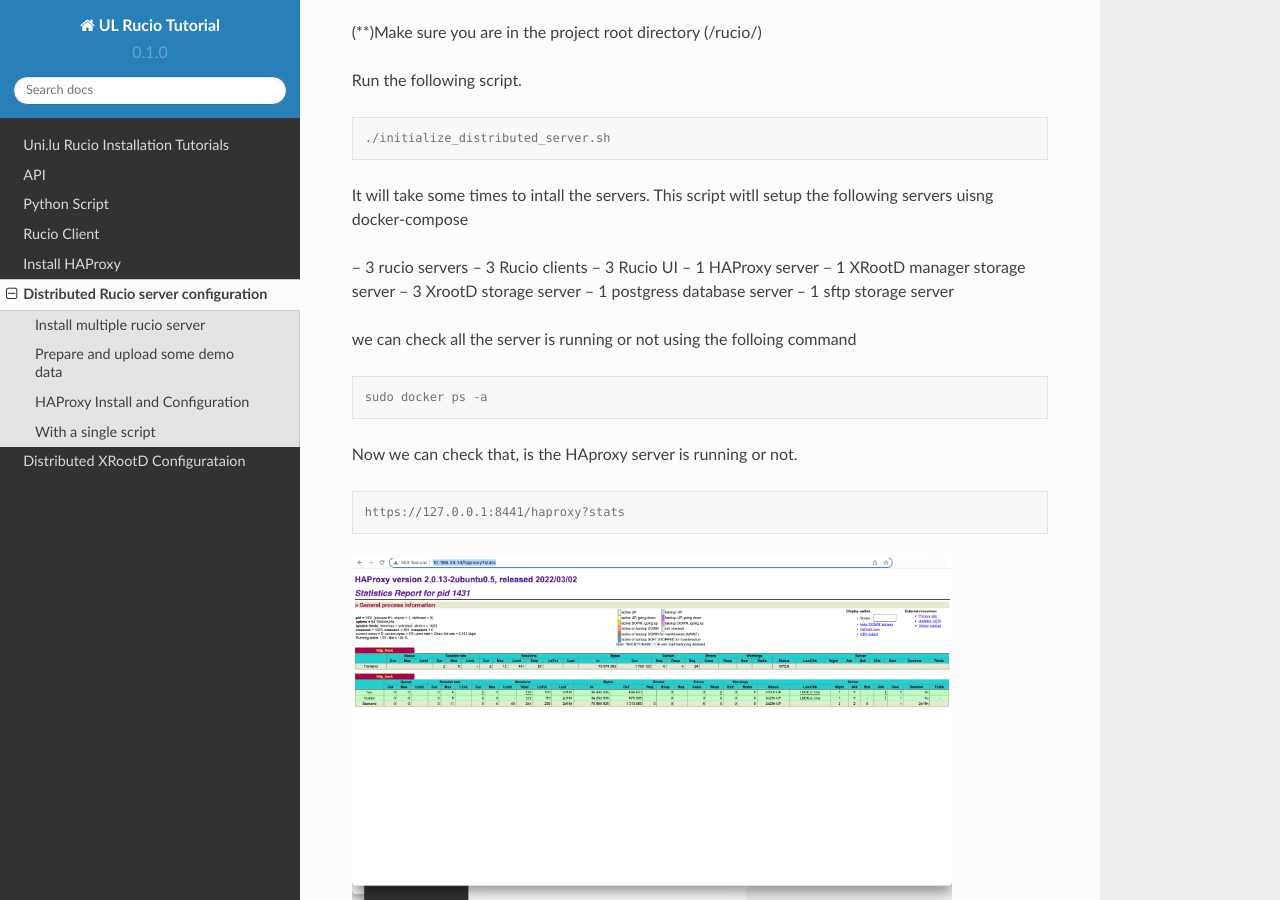
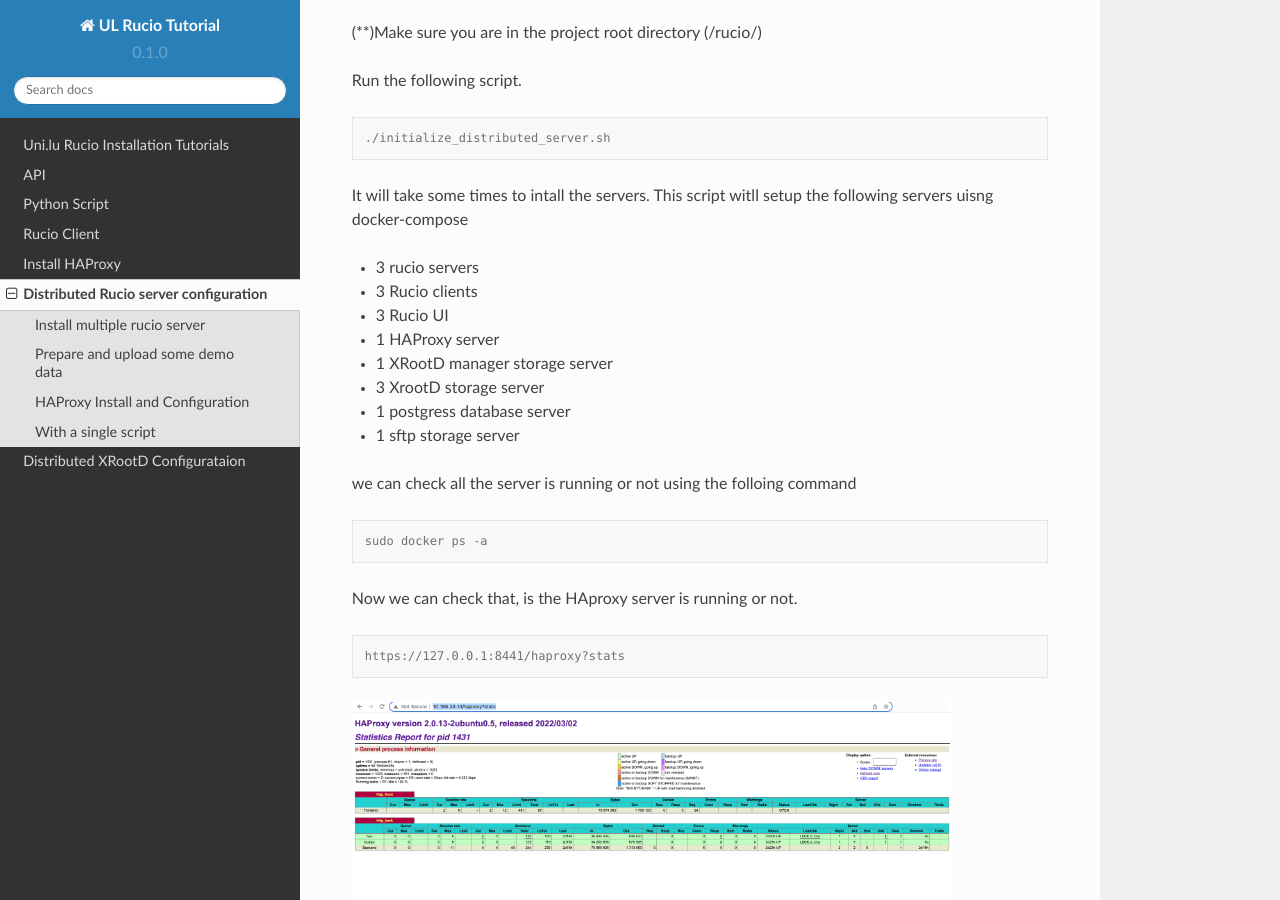
Before and after one commit to rahman-unilu/ulhpc-rucio-tutorials, a Sphinx documentation site: the page built from docs/source/distributedrucio.rst, in a window 1280 px wide and 900 px high, scrolled down 5632 px. Built offline with Sphinx 7.4.7 and the Read the Docs theme 2.0.0, drawn with Linux system fonts in a browser that asks for light colours.

```diff
--- a/docs/source/distributedrucio.rst
+++ b/docs/source/distributedrucio.rst
@@ -241,14 +241,14 @@ Run the following script.
 
 It will take some times to intall the servers. This script witll setup the following servers uisng docker-compose
 
--- 3 rucio servers
--- 3 Rucio clients
--- 3 Rucio UI
--- 1 HAProxy server
--- 1 XRootD manager storage server
--- 3 XrootD storage server
--- 1 postgress database server
--- 1 sftp storage server
+* 3 rucio servers
+* 3 Rucio clients
+* 3 Rucio UI
+* 1 HAProxy server
+* 1 XRootD manager storage server
+* 3 XrootD storage server
+* 1 postgress database server
+* 1 sftp storage server
 
 we can check all the server is running or not using the folloing command
 
```
